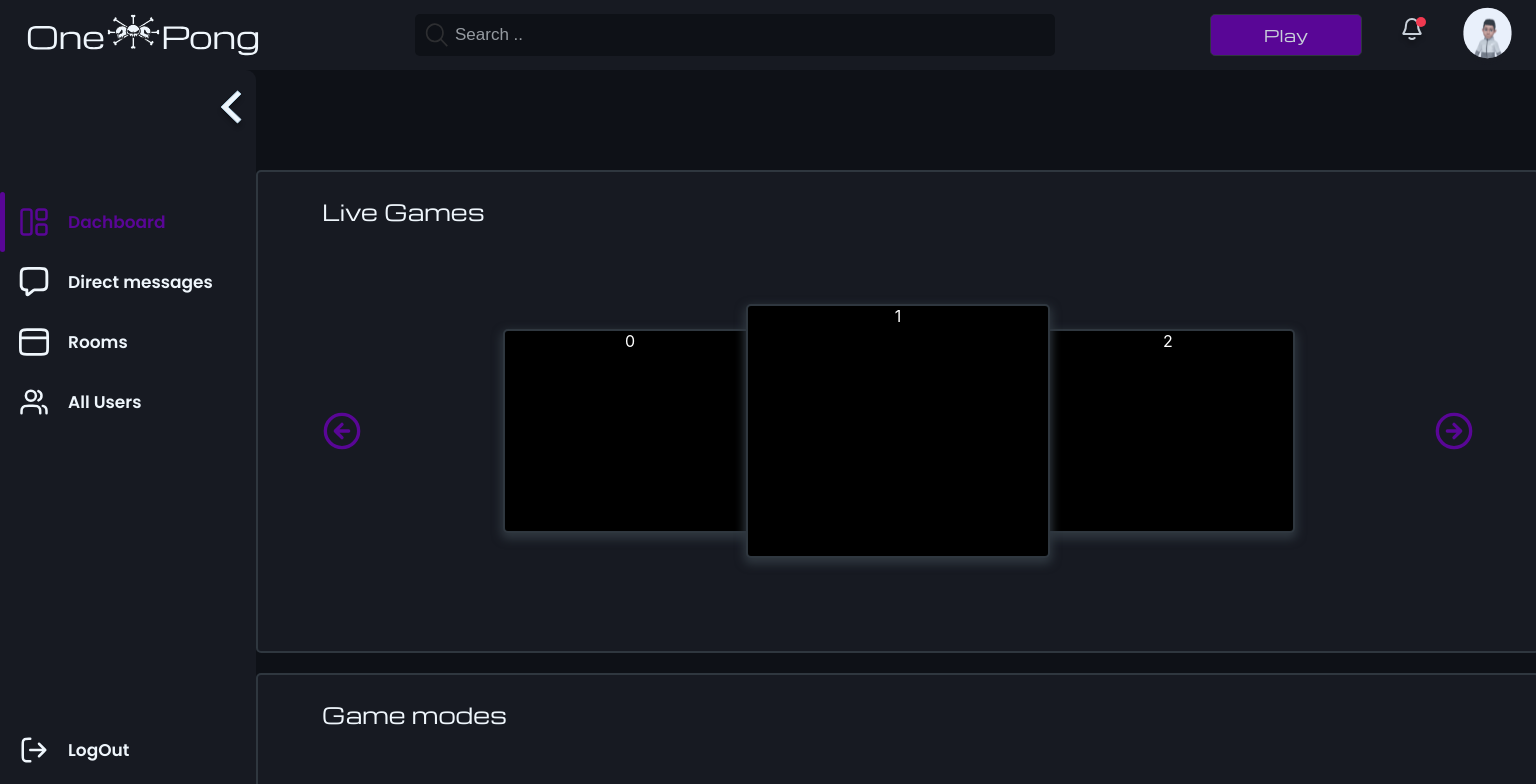
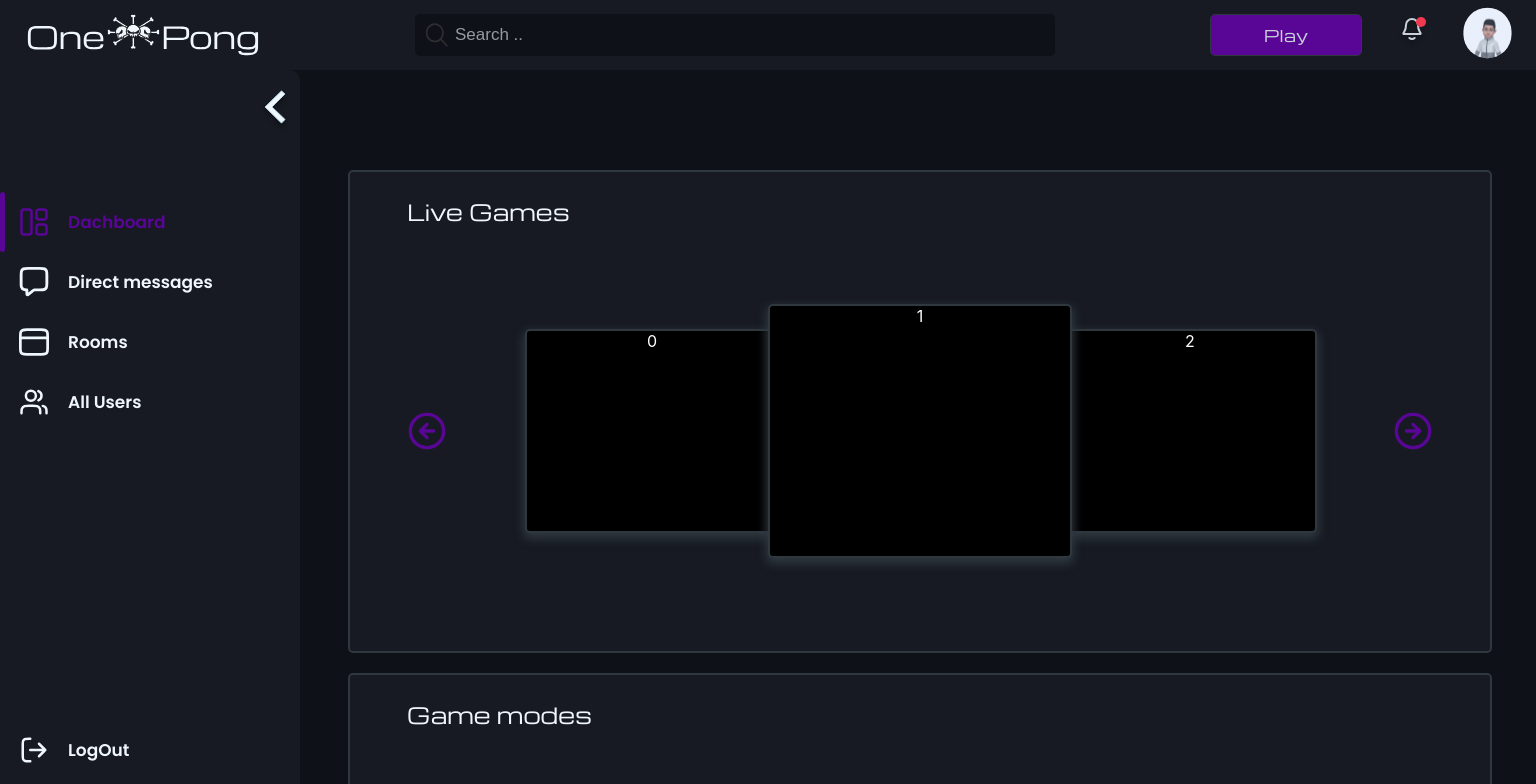
Before and after one commit to spydersy/42Cursus-ft_transcendence, a React (Create React App) app: page / in a window 1536 px wide. Shown: the top 784 px of the page. Built offline with nearby package versions, Linux system fonts and the light colour scheme.

Commit message:
container fixed need testing

```diff
--- a/src/App.css
+++ b/src/App.css
@@ -114,15 +114,15 @@ body {
     /* width: 1500px; */
     margin: 0 auto;
     max-width: 1140px;
-    /* background-color: red; */
+    /* background-color: red;  */
   }
 
 }
 @media  only screen and (min-width: 1400px) {
   .container{
-    width: 1500px;
+    width: 1140px;
     margin: 0 auto;
-    max-width: 2000px;
+    max-width: 1140px;
   }
 
 }
--- a/src/Pages/Home.tsx
+++ b/src/Pages/Home.tsx
@@ -15,7 +15,7 @@ import Slider from '../components/Slider'
 export default function Home() {
   // const [index, setindex] = useState(1)
   return (
-    <div className='container' style={{width: "1500px" }} >
+    <div className='container' >
       <Hero>
         <HeadComponent title="Live Games"/>
         <Slider/>
```
Also changed, not shown: 1 other file (tests, documents, lock files or other folders).
